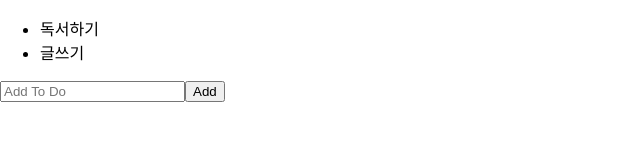
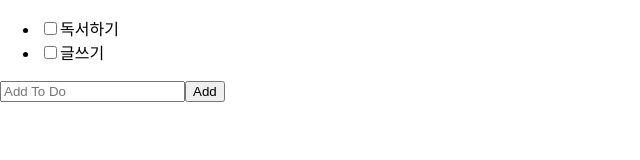
Before and after one commit to Seono-Na/practice_react_todoapp, a React (Create React App) app: page / in a window 1280 px wide. Shown: the top 160 px of the page, without its empty margins (0-640 px from the left). Built offline with nearby package versions, Linux system fonts and the light colour scheme.

Commit message:
Update To Do Checked

```diff
--- /dev/null
+++ b/src/components/Todo/Todo.jsx
@@ -0,0 +1,20 @@
+import React from "react";
+
+export default function Todo({ todo, onUpdate, onDelete }) {
+  const { text, status } = todo;
+  const handleChange = (e) => {
+    const status = e.target.checked ? "completed" : "active";
+    onUpdate({ ...todo, status });
+  };
+  return (
+    <li>
+      <input
+        type="checkbox"
+        id="checkbox"
+        checked={status === "completed"}
+        onChange={handleChange}
+      />
+      <label htmlFor="checkbox">{text}</label>
+    </li>
+  );
+}
--- a/src/components/TodoList/TodoList.jsx
+++ b/src/components/TodoList/TodoList.jsx
@@ -1,17 +1,27 @@
 import React, { useState } from "react";
 import AddTodo from "../AddTodo/AddTodo";
+import Todo from "../Todo/Todo";
+import { v4 as uuidv4 } from "uuid";
 
 export default function TodoList() {
   const [todos, setTodos] = useState([
-    { id: "001", text: "독서하기", status: "active" },
-    { id: "002", text: "글쓰기", status: "active" },
+    { id: uuidv4(), text: "독서하기", status: "active" },
+    { id: uuidv4(), text: "글쓰기", status: "active" },
   ]);
   const handleAdd = (todo) => setTodos([...todos, todo]);
+  const handleUpdate = (updated) =>
+    setTodos(todos.map((item) => (item.id === updated.id ? updated : item)));
+  const handleDelete = () => {};
   return (
     <section>
       <ul>
         {todos.map((item) => (
-          <li key={item.id}>{item.text}</li>
+          <Todo
+            key={item.id}
+            todo={item}
+            onUpdate={handleUpdate}
+            onDelete={handleDelete}
+          />
         ))}
       </ul>
       <AddTodo onAdd={handleAdd} />
```
